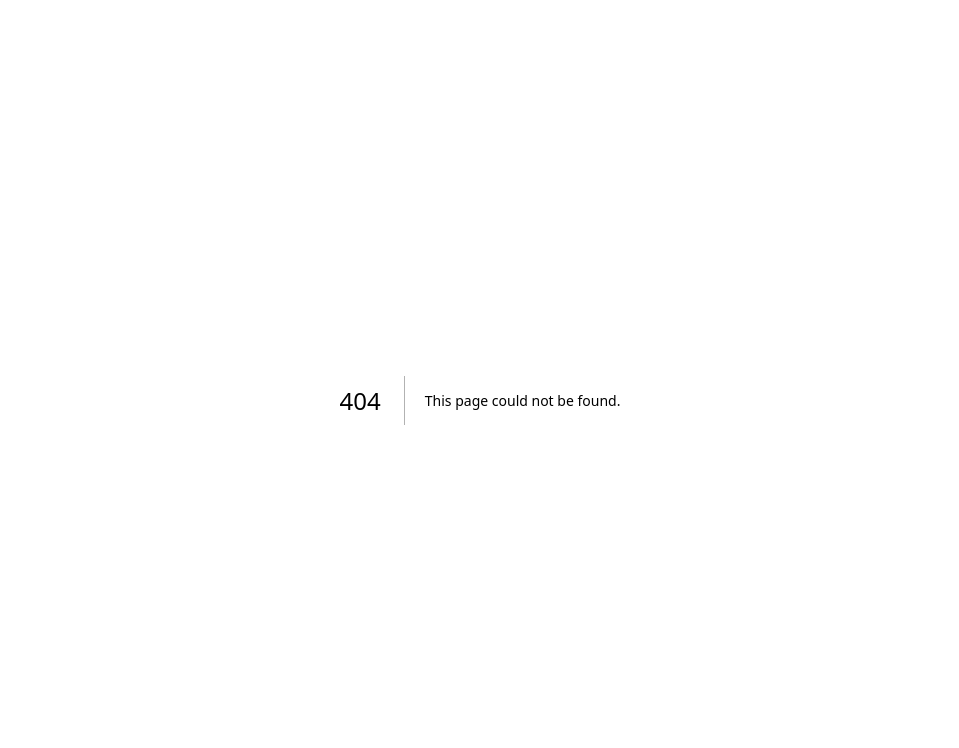
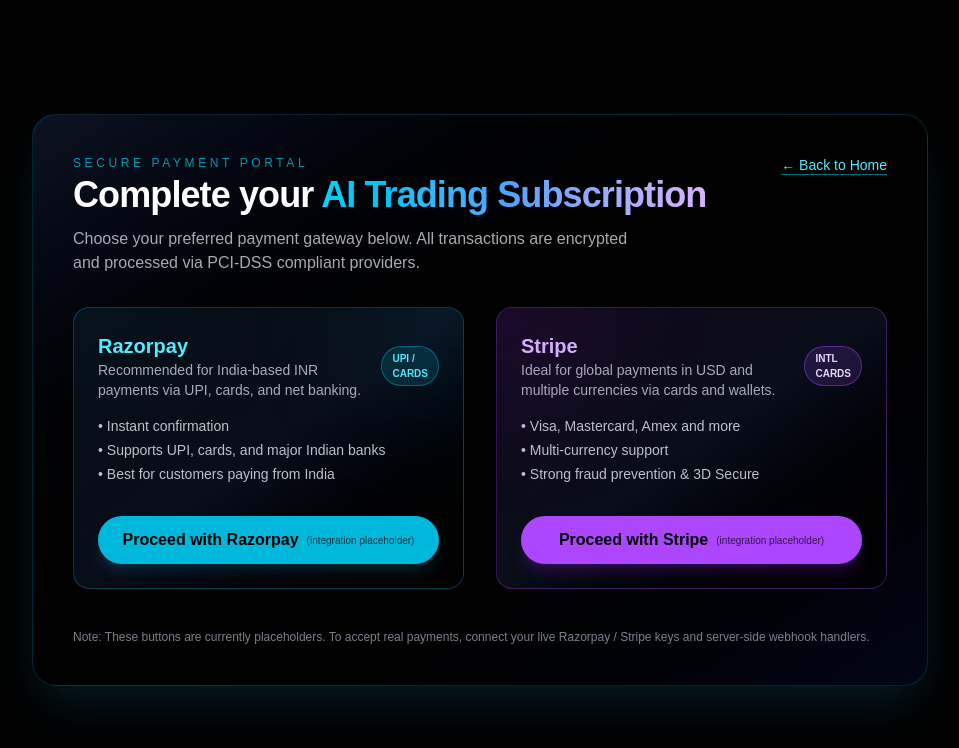
Before and after one commit to sankalp-OO7/al-shyam, a Next.js app: page /payment in a window 1280 px wide. Before the commit this address had no page. Shown: the top 748 px of the page, without its empty margins (160-1119 px from the left). Built offline with nearby package versions, Linux system fonts and the light colour scheme; a web font is replaced by a local one.

Commit message:
starter changes

```diff
--- /dev/null
+++ b/src/app/payment/page.jsx
@@ -0,0 +1,152 @@
+"use client";
+
+import { motion } from "framer-motion";
+import Link from "next/link";
+
+const containerVariants = {
+  hidden: { opacity: 0, y: 40 },
+  visible: {
+    opacity: 1,
+    y: 0,
+    transition: { duration: 0.6, ease: [0.25, 0.46, 0.45, 0.94] },
+  },
+};
+
+const cardVariants = {
+  hidden: { opacity: 0, y: 20, scale: 0.96 },
+  visible: (i) => ({
+    opacity: 1,
+    y: 0,
+    scale: 1,
+    transition: { delay: 0.1 * i, duration: 0.5, ease: "easeOut" },
+  }),
+};
+
+export default function PaymentPage() {
+  return (
+    <main className="min-h-screen bg-black text-white flex items-center justify-center px-4 py-16">
+      <motion.div
+        className="w-full max-w-4xl rounded-3xl border border-cyan-500/20 bg-gradient-to-br from-slate-900/80 via-black/90 to-slate-950/90 shadow-2xl shadow-cyan-900/40 p-6 sm:p-10 space-y-6 sm:space-y-8"
+        variants={containerVariants}
+        initial="hidden"
+        animate="visible"
+      >
+        <div className="flex flex-col sm:flex-row sm:items-center sm:justify-between gap-4">
+          <div>
+            <p className="text-xs uppercase tracking-[0.3em] text-cyan-400/70 mb-1">
+              SECURE PAYMENT PORTAL
+            </p>
+            <h1 className="text-2xl sm:text-3xl md:text-4xl font-black tracking-tight">
+              Complete your{" "}
+              <span className="bg-gradient-to-r from-cyan-400 via-blue-400 to-purple-300 bg-clip-text text-transparent">
+                AI Trading Subscription
+              </span>
+            </h1>
+            <p className="mt-3 text-sm sm:text-base text-gray-300/80 max-w-xl">
+              Choose your preferred payment gateway below. All transactions are
+              encrypted and processed via PCI-DSS compliant providers.
+            </p>
+          </div>
+          <Link
+            href="/"
+            className="self-start text-xs sm:text-sm text-cyan-300 hover:text-cyan-200 underline underline-offset-4 decoration-cyan-500/60"
+          >
+            ← Back to Home
+          </Link>
+        </div>
+
+        <div className="grid grid-cols-1 md:grid-cols-2 gap-5 sm:gap-8">
+          {/* Razorpay Card */}
+          <motion.div
+            className="relative rounded-2xl border border-cyan-500/30 bg-gradient-to-br from-cyan-900/20 via-slate-900/60 to-black/80 p-5 sm:p-6 space-y-4 overflow-hidden"
+            variants={cardVariants}
+            initial="hidden"
+            animate="visible"
+            custom={1}
+          >
+            <div className="absolute -top-16 -right-16 w-40 h-40 bg-cyan-500/10 rounded-full blur-3xl pointer-events-none" />
+            <div className="flex items-center justify-between gap-3">
+              <div>
+                <h2 className="text-lg sm:text-xl font-bold text-cyan-300">
+                  Razorpay
+                </h2>
+                <p className="text-xs sm:text-sm text-gray-300/80">
+                  Recommended for India-based INR payments via UPI, cards, and
+                  net banking.
+                </p>
+              </div>
+              <span className="px-2.5 py-1 rounded-full text-[10px] font-semibold bg-cyan-500/15 text-cyan-300 border border-cyan-500/40">
+                UPI / CARDS
+              </span>
+            </div>
+
+            <ul className="mt-2 space-y-1 text-xs sm:text-sm text-gray-300/90">
+              <li>• Instant confirmation</li>
+              <li>• Supports UPI, cards, and major Indian banks</li>
+              <li>• Best for customers paying from India</li>
+            </ul>
+
+            <button
+              type="button"
+              className="mt-4 w-full inline-flex items-center justify-center gap-2 rounded-full bg-cyan-500 hover:bg-cyan-400 text-black font-semibold py-2.5 sm:py-3 text-sm sm:text-base transition-colors shadow-lg shadow-cyan-900/40 cursor-not-allowed"
+              disabled
+            >
+              Proceed with Razorpay
+              <span className="text-[10px] font-normal text-black/70">
+                (integration placeholder)
+              </span>
+            </button>
+          </motion.div>
+
+          {/* Stripe Card */}
+          <motion.div
+            className="relative rounded-2xl border border-purple-500/30 bg-gradient-to-br from-purple-900/20 via-slate-900/60 to-black/80 p-5 sm:p-6 space-y-4 overflow-hidden"
+            variants={cardVariants}
+            initial="hidden"
+            animate="visible"
+            custom={2}
+          >
+            <div className="absolute -top-16 -left-16 w-40 h-40 bg-purple-500/10 rounded-full blur-3xl pointer-events-none" />
+            <div className="flex items-center justify-between gap-3">
+              <div>
+                <h2 className="text-lg sm:text-xl font-bold text-purple-300">
+                  Stripe
+                </h2>
+                <p className="text-xs sm:text-sm text-gray-300/80">
+                  Ideal for global payments in USD and multiple currencies via
+                  cards and wallets.
+                </p>
+              </div>
+              <span className="px-2.5 py-1 rounded-full text-[10px] font-semibold bg-purple-500/15 text-purple-200 border border-purple-500/40">
+                INTL CARDS
+              </span>
+            </div>
+
+            <ul className="mt-2 space-y-1 text-xs sm:text-sm text-gray-300/90">
+              <li>• Visa, Mastercard, Amex and more</li>
+              <li>• Multi-currency support</li>
+              <li>• Strong fraud prevention & 3D Secure</li>
+            </ul>
+
+            <button
+              type="button"
+              className="mt-4 w-full inline-flex items-center justify-center gap-2 rounded-full bg-purple-500 hover:bg-purple-400 text-black font-semibold py-2.5 sm:py-3 text-sm sm:text-base transition-colors shadow-lg shadow-purple-900/40 cursor-not-allowed"
+              disabled
+            >
+              Proceed with Stripe
+              <span className="text-[10px] font-normal text-black/70">
+                (integration placeholder)
+              </span>
+            </button>
+          </motion.div>
+        </div>
+
+        <p className="pt-2 text-[11px] sm:text-xs text-gray-400/80">
+          Note: These buttons are currently placeholders. To accept real
+          payments, connect your live Razorpay / Stripe keys and server-side
+          webhook handlers.
+        </p>
+      </motion.div>
+    </main>
+  );
+}
--- a/src/components/HeroSection.jsx
+++ b/src/components/HeroSection.jsx
@@ -9,6 +9,7 @@
 import { ChevronRight, TrendingUp, Activity, BarChart3 } from "lucide-react";
 import Chart from "./Chart.jsx";
 import { useMemo, useRef, useState, useEffect } from "react";
+import { useRouter } from "next/navigation";
 import ChatBot from "components/ChatBot.jsx";
 import EnrollmentToast from "./Enrollment.jsx";
 
@@ -88,6 +89,7 @@
 // ------------------------------------------------------------------
 
 export default function AlshyamHeroSection() {
+  const router = useRouter();
   const containerRef = useRef(null);
   const { scrollYProgress } = useScroll({
     target: containerRef,
@@ -117,6 +119,9 @@
         block: "start",
       });
     }
+  };
+  const handleGoToPayment = () => {
+    router.push("/payment");
   };
   // Parallax transforms
   const y = useTransform(scrollYProgress, [0, 1], [0, 300]);
@@ -356,14 +361,29 @@
                   variants={fadeInLeft}
                   className="flex flex-col sm:flex-row gap-3 sm:gap-4 pt-2 sm:pt-4"
                 >
-                  {/* Secondary CTA */}
+                  {/* Primary CTA - Payment */}
+                  <motion.button
+                    className="group px-6 sm:px-8 py-3 sm:py-4 cursor-pointer rounded-full bg-gradient-to-r from-cyan-500 via-blue-500 to-purple-500 text-white font-semibold shadow-lg shadow-cyan-900/50 hover:shadow-cyan-500/60 transition-all"
+                    onClick={handleGoToPayment}
+                    whileHover={{
+                      scale: 1.05,
+                      boxShadow: "0 10px 30px -5px rgba(56, 189, 248, 0.6)",
+                    }}
+                    whileTap={{ scale: 0.98 }}
+                  >
+                    <span className="flex items-center justify-center gap-3 text-base sm:text-lg font-bold tracking-wide">
+                      Make Payment
+                      <ChevronRight className="w-5 h-5 text-white group-hover:translate-x-1 transition-transform" />
+                    </span>
+                  </motion.button>
+
+                  {/* Secondary CTA - Pricing Scroll */}
                   <motion.button
                     className="group px-6 sm:px-8 py-3 sm:py-4  cursor-pointer
                  border-2 border-cyan-400/50 rounded-full
                  bg-cyan-500/50 backdrop-blur-md text-cyan-400 font-semibold
                  hover:bg-cyan-500/20 transition-all
                  shadow-lg shadow-cyan-900/50"
-                    // 🎯 MODIFICATION HERE: Inline function in onClick
                     onClick={handleScrollToPricing}
                     whileHover={{
                       scale: 1.05,
--- a/src/components/Pricing.jsx
+++ b/src/components/Pricing.jsx
@@ -472,11 +472,31 @@
           whileInView="visible"
           viewport={{ once: true, amount: 0.5 }}
           transition={{ duration: 0.8, ease: "easeOut", delay: 0.4 }}
-          className="text-center text-xl text-gray-400 max-w-4xl mx-auto mb-12 font-light"
+          className="text-center text-xl text-gray-400 max-w-4xl mx-auto mb-6 font-light"
         >
           Select the AI Mode that matches your risk tolerance and trading
           frequency. All licenses start at $600 / Year.
         </motion.p>
+
+        <motion.div
+          variants={sectionHeaderVariants}
+          initial="hidden"
+          whileInView="visible"
+          viewport={{ once: true, amount: 0.5 }}
+          transition={{ duration: 0.8, ease: "easeOut", delay: 0.5 }}
+          className="max-w-3xl mx-auto mb-12"
+        >
+          <div className="inline-flex items-start gap-3 px-4 py-3 rounded-2xl bg-yellow-500/10 border border-yellow-500/40 text-sm sm:text-base text-yellow-100 text-left">
+            <Info className="w-5 h-5 mt-0.5 flex-shrink-0 text-yellow-400" />
+            <p className="leading-relaxed">
+              <span className="font-semibold">Important account sizing info:</span>{" "}
+              a <span className="font-semibold">minimum 10,000 USD deposit</span> is
+              necessary to run the AI safely, and for{" "}
+              <span className="font-semibold">best performance</span> we recommend a{" "}
+              <span className="font-semibold">100,000 USD account</span>.
+            </p>
+          </div>
+        </motion.div>
 
         {/* Step-by-Step Setup Guide */}
         <div className="mb-20">
```
